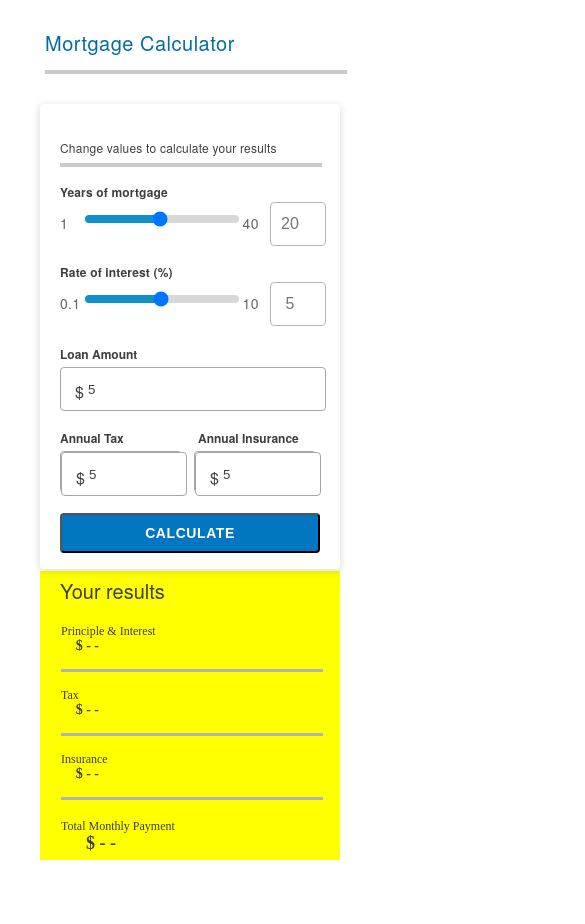
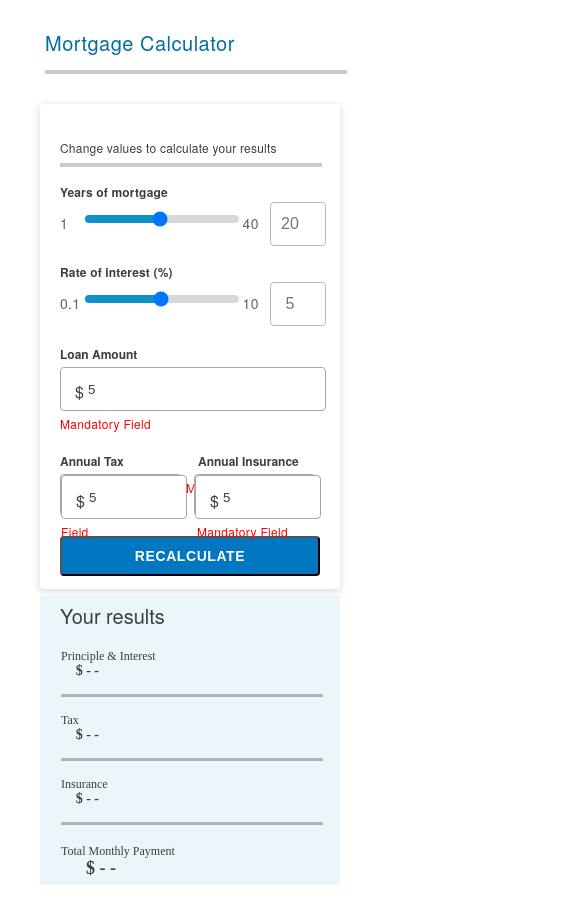
Before and after one commit to meatripoli/ChallengeMortgageCalculator, a plain HTML site: page public/index.html in a window 390 px wide. Both pictures are taken after typing "5", "5", "5" into the empty fields and a click on the button "CALCULATE". Shown: the top 924 px of the page, 585 px wide, since content can reach past the window. After the commit the page ends 885 px from the top, so only its background shows below. Drawn offline with nearby package versions, Linux system fonts and the light colour scheme.

Commit message:
finished the script for input validation and wrote the post request to send data to server for calculation

```diff
--- a/public/assets/css/indexLeft.css
+++ b/public/assets/css/indexLeft.css
@@ -69,6 +69,7 @@ header {
     text-align: left;
     color: #3e3d3f;
 }
+
 input[type=range]{
     -webkit-appearance: none;  /* Override default CSS styles */
     float: left;
@@ -144,12 +145,37 @@ input[type='range']::-webkit-slider-thumb {
     width: 390px;
     height: 45px;
     border-radius: 4px;
-    border: solid 1px #a6a6a6;
     background-color: #ffffff;
     letter-spacing: 0.32px;
     text-align: left;
     text-indent: 25px;
     color: #3e3d3f;
+}
+
+input[type=number]:invalid, input[type=number]:invalid:required {
+    border: 2px solid red;
+}
+
+input[type=number]:valid {
+    border: 1px solid #a6a6a6;
+}
+
+#mandatoryfieldloan{
+    margin-left: 40px;
+    color: red;
+    font-size: 12px;
+}
+
+#mandatoryfieldtax{
+    margin-left: -26px;
+    color: red;
+    font-size: 12px;
+}
+
+#mandatoryfieldinsurance{
+    margin-left: -23px;
+    color: red;
+    font-size: 12px;
 }
 
 .numericinput{
--- a/public/assets/css/indexMobile.css
+++ b/public/assets/css/indexMobile.css
@@ -2,6 +2,7 @@
     body{
         width: 340px;
     }
+
     header{
         width: 220px;
         height: 24px;
@@ -14,6 +15,7 @@
         margin-left: 15px;
         padding-top: 23px;
     }
+
     #borderline{
         width: 300px;
         height: 2px;
@@ -21,12 +23,13 @@
         margin-left: 15px;
         margin-top: 10px;
     }
+
     #fullleft {
         margin-top: 5px;
         position: relative;
         float: left;
         width: 300px;
-        height: 431px;
+        height: 451px;
         object-fit: contain;
         border-radius: 4px;
         box-shadow: 0 2px 6px 2px rgba(0, 0, 0, 0.1);
@@ -45,6 +48,7 @@
         text-align: left;
         color: #3e3d3f;
     }
+
     #divider{
         margin-left: 20px;
         margin-top: 5px;
@@ -161,8 +165,33 @@
         width: 260px;
         height: 40px;
         border-radius: 4px;
-        border: solid 1px #a6a6a6;
         background-color: #ffffff;
+    }
+
+    input[type=number]:invalid, input[type=number]:invalid:required {
+        border: 2px solid red;
+    }
+
+    input[type=number]:valid {
+        border: 1px solid #a6a6a6;
+    }
+
+    .mandatoryfield:after {
+        content:"Mandatory Field";
+        color: red;
+        font-size: 12px;
+    }
+
+    #mandatoryfieldloan{
+        margin-left: 20px;
+    }
+
+    #mandatoryfieldtax{
+        margin-left: -26px;
+    }
+
+    #mandatoryfieldinsurance{
+        margin-left: -23px;
     }
 
     #loaninputicon {
@@ -255,13 +284,14 @@
         visibility: visible;
         position: relative;
         float: left;
-        background-color: yellow;
+        /*background-color: yellow;*/
         width: 300px;
         height: 289px;
         margin-left: 10px;
-        /*background-color: #eaf6fa;*/
-        margin-top: -580px;
+        background-color: #eaf6fa;
+        margin-top: -90px;
     }
+
     .mobilesections{
     }
 
@@ -352,6 +382,4 @@
         text-align: right;
         color: #3e3d3f;
     }
-
-
 }
--- a/public/assets/css/indexRight.css
+++ b/public/assets/css/indexRight.css
@@ -5,7 +5,7 @@
 #fullright{
     z-index: 1;
     float: left;
-    position: relative;
+    position: fixed;
     width: 298px;
     height: 440px;
     background-color: #eaf6fa;
--- a/public/assets/script/script.js
+++ b/public/assets/script/script.js
@@ -2,12 +2,16 @@ var yearslider = $('#yearofmortgageslider').val();
 var interestslider = $('#interestslider').val();
 $('#currectyear').val(yearslider);
 $('#currectinterest').val(interestslider);
+
+//changes the values of the years and interest box based on the position of the slider
 $('#yearofmortgageslider').change(function() {
     $('#currectyear').val(this.value);
 })
 $('#interestslider').change(function() {
     $('#currectinterest').val(this.value);
 })
+
+//for the color of the slider before position change to blue and after leave as gray
 $('input[type="range"]').change(function () {
     //formula is to change value to add back into the css color-stop
     var val = ($(this).val() - $(this).attr('min')) / ($(this).attr('max') - $(this).attr('min'));
@@ -16,5 +20,65 @@ $('input[type="range"]').change(function () {
                 + 'color-stop(' + val + ', #1091cc), '
                 + 'color-stop(' + val + ', #d8d8d8)'
                 + ')'
-                );
+    );
 });
+
+//remove color from mandatory field
+$('#loaninput').change(function () {
+    if($('#loaninput').val() === ''){
+        $('#mandatoryfieldloan').css('color', 'red');
+        $('#mandatoryfieldloan').text('Mandatory Field');
+    }
+    else{
+        //$('#mandatoryfieldloan').css('color', '#3e3d3f');
+        $('#mandatoryfieldloan').empty();
+    }
+});
+$('#taxinput').change(function () {
+    if($('#taxinput').val() === ''){
+        $('#mandatoryfieldtax').css('color', 'red');
+        $('#mandatoryfieldtax').text('Mandatory Field');
+    }
+    else{
+        //$('#mandatoryfieldtax').css('color', '#3e3d3f');
+        $('#mandatoryfieldtax').empty();
+    }
+});
+$('#insuranceinput').change(function () {
+    if($('#insuranceinput').val() === ''){
+        $('#mandatoryfieldinsurance').css('color', 'red');
+        $('#mandatoryfieldinsurance').text('Mandatory Field');
+    }
+    else{
+        //$('#mandatoryfieldinsurance').css('color', '#3e3d3f');
+        $('#mandatoryfieldinsurance').empty();
+    }
+});
+
+//on button click send data to server to handle the math
+$('#caluclatebutton').on('click', function (event) {
+    console.log("click calculate button");
+    event.preventDefault();
+    var newObj = {
+        years: $('#currectyear').val(),
+        interestRate: $('#currectinterest').val(),
+        loanAmount: $('#loaninput').val(),
+        annualTax: $('#taxinput').val(),
+        annualInsurance: $('#insuranceinput').val()
+    }
+    console.log('new string captured')
+    console.log(newObj)
+    ///checks if input field is blank or not a number
+    if(isNaN(parseInt(newObj.loanAmount)) || isNaN(parseInt(newObj.annualTax)) || isNaN(parseInt(newObj.annualInsurance))){
+        console.log('not filled in');
+        ///maybe add an alert
+    }
+    else{
+        console.log('filled in');
+        $('#caluclatebutton').val('RECALCULATE');
+        $.post("/", newObj)
+            .then(function(data) {
+            location.reload();
+        });
+    }
+})
--- a/public/index.html
+++ b/public/index.html
@@ -31,6 +31,7 @@
             <section class="inputtitle" id="loantitle">Loan Amount</section>
             <div id="loaninputicon">
                 <input id="loaninput" type="number" required>
+                <span class="mandatoryfield" id="mandatoryfieldloan">Mandatory Field</span>
             </div>
             <div id="annualinputtitle">
                 <section class="inputtitle" id="annualtaxtitle">Annual Tax</section>
@@ -38,10 +39,12 @@
             </div>
             <div id="annualnumericinput">
                 <div class="numericinput" id="annualtaxinput">
-                    <input class="numericinput" type="number" required>
+                    <input class="numericinput" id="taxinput" type="number" required>
+                    <span class="mandatoryfield" id="mandatoryfieldtax">Mandatory Field</span>
                 </div>
                 <div class="numericinput" id="annualInsuranceinput">
-                    <input class="numericinput" type="number" required>
+                    <input class="numericinput" id="insuranceinput" type="number" required>
+                    <span class="mandatoryfield" id="mandatoryfieldinsurance">Mandatory Field</span>
                 </div>
 
             </div>
```
